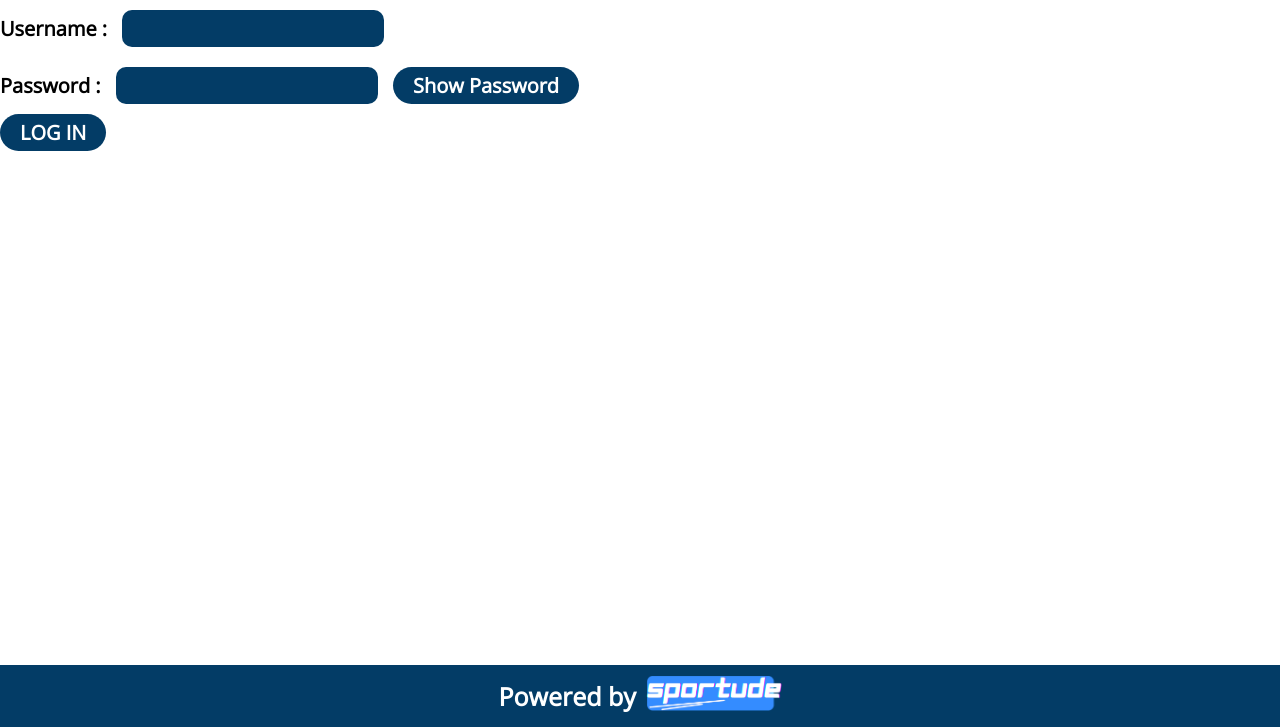
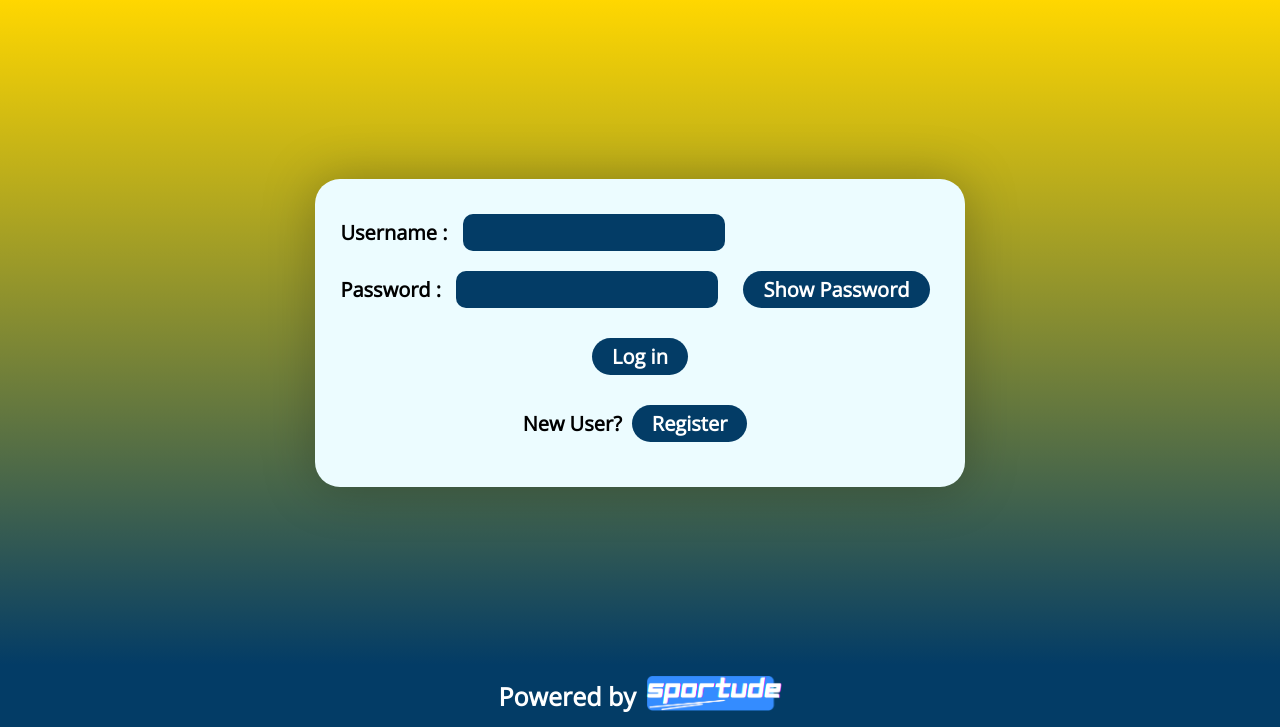
Before and after one commit to Ramith-D-Rodrigo/SCS2202_Project_CS35, a PHP site: page /public/user/user_login.php in a window 1280 px wide. Shown: the part 73-800 px from the top of the page. Run offline with PHP 8.4, Linux system fonts and the light colour scheme; the visitor is signed in with stand-in values (Sample User, id 1).

Commit message:
add css to user login ui

```diff
--- a/public/general/reservation_schedule.php
+++ b/public/general/reservation_schedule.php
@@ -97,7 +97,8 @@
                                 unset($_SESSION['reservationFail']);
                             }
                             ?>
-                        <div class="success-msg"></div>
+                        </div>
+                        <div class="success-msg">
                         <?php if(isset($_SESSION['reservationSuccess'])){
                             echo $_SESSION['reservationSuccess'];
                             unset($_SESSION['reservationSuccess']);
--- a/public/user/user_login.php
+++ b/public/user/user_login.php
@@ -16,7 +16,8 @@
         <?php
             require_once("../general/header.php");
         ?>
-        <div>
+        <main class="body-container">
+            <div class="content-box">
                 <form action="/controller/user/login_controller.php" method="post" id="loginForm">
                     Username :
                     <input
@@ -54,6 +55,7 @@
                             }
                         ?>
                     </div>
+                    <div class="btn-container">
                         <button type="submit"
                             id="login"
                             name= "loginSubmitBtn"
@@ -70,9 +72,14 @@
 
                             <?php
                             }
-                    ?>> LOG IN </button>
+                            ?>> Log in </button>
+                    </div>
                 </form>
+                <div class="btn-container">
+                    New User? <button >Register</button>
                 </div>
+            </div>
+        </main>
         <?php
             require_once("../general/footer.php");
         ?>
--- a/public/user/user_register.php
+++ b/public/user/user_register.php
@@ -169,7 +169,7 @@
                             }
                         ?>
                     </div>
-                    <div style="display:flex; align-items: center; justify-content: center;">
+                    <div class="btn-container">
                         <button type="submit" id="register"  name= "regSubmitBtn" value="submit" onclick="return validateForm(event)"> Register </button>
                     </div>
                 </form>
--- a/styles/general/styles.css
+++ b/styles/general/styles.css
@@ -94,13 +94,19 @@
     height: 36px;
     width: auto;
 }
-
+.btn-container{
+    display:flex;
+    align-items: center;
+    justify-content: center;
+    margin: 10px;
+}
 button{
     background-color: #033C66;
     color: white;
     padding: 5px 20px;
     border-radius: 40px;
     border: 0;
+    margin: 10px;
 }
 
 button:hover{
```
Lines whose indentation alone changed are shown as unchanged.
